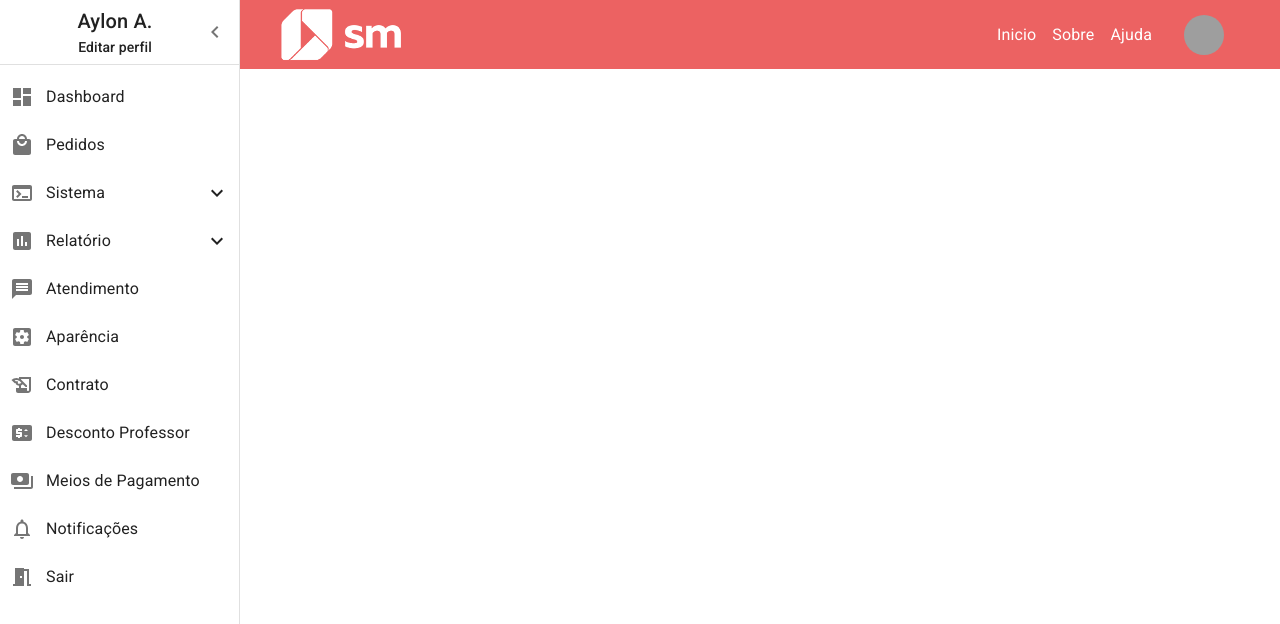
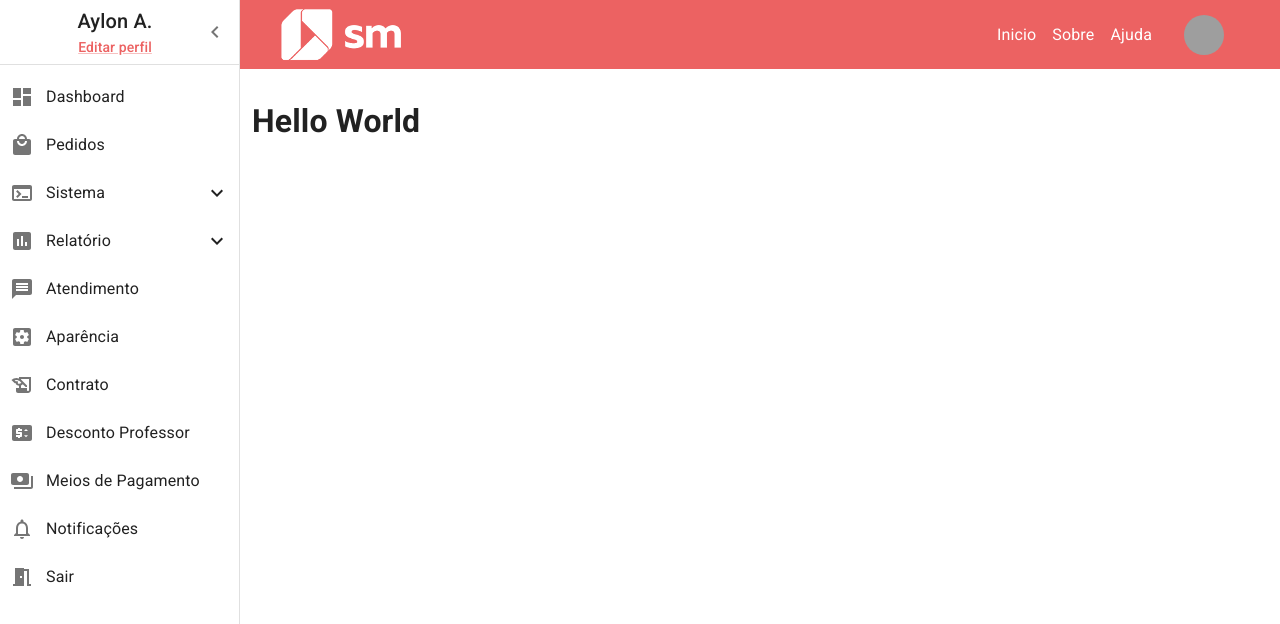
Before and after one commit to aylon-araujo/poc-smdireto, a React (Vite) app: page / in a window 1280 px wide. Shown: the top 624 px of the page. Built offline with nearby package versions, Linux system fonts and the light colour scheme; grey boxes are pictures that could not be loaded; the HTML template or start-up script is replaced by a standard one.

Commit message:
feat: improvement in layout component

```diff
--- a/src/presentation/components/Layout/Layout.tsx
+++ b/src/presentation/components/Layout/Layout.tsx
@@ -1,4 +1,3 @@
-import { useEffect, useState } from "react";
 import { styled, useTheme, Theme, CSSObject } from "@mui/material/styles";
 import MuiDrawer from "@mui/material/Drawer";
 import MuiAppBar, { AppBarProps as MuiAppBarProps } from "@mui/material/AppBar";
@@ -23,9 +22,11 @@ import {
   ListItem,
   Stack,
   Avatar,
+  Link,
 } from "@mui/material";
 
 import { SidebarList as list } from "./SidebarList";
+import { AppRouter } from "../../../routes";
 import {
   AppBarProps,
   LayoutProps,
@@ -175,7 +176,9 @@ export default function MiniDrawer({
         <DrawerHeader>
           <div style={{ width: "10rem", textAlign: "center" }}>
             <Typography variant="h6">Aylon A.</Typography>
-            <Typography variant="subtitle2">Editar perfil</Typography>
+            <Link href="/editar-perfil">
+              <Typography variant="subtitle2">Editar perfil</Typography>
+            </Link>
           </div>
           <IconButton onClick={handleDrawerClose}>
             {theme.direction === "rtl" ? (
@@ -190,12 +193,13 @@ export default function MiniDrawer({
           {list.map((item) => (
             <>
               <ListItem
-                key={item.id}
+                key={item.name}
                 disablePadding
                 sx={{ display: "block" }}
                 onClick={() => handleClick(item.description)}
               >
                 <ListItemButton
+                  onClick={item.onClick}
                   sx={{
                     minHeight: 48,
                     justifyContent: open ? "initial" : "center",
@@ -224,7 +228,7 @@ export default function MiniDrawer({
                   ) : null}
                 </ListItemButton>
               </ListItem>
-              {item.children && open ? (
+              {item.children ? (
                 <Collapse
                   in={itemOpen[item.description as keyof typeof itemOpen]}
                   timeout="auto"
@@ -245,6 +249,7 @@ export default function MiniDrawer({
       </Drawer>
       <Box component="main" sx={{ flexGrow: 1, p: 3 }}>
         <DrawerHeader />
+        <AppRouter />
       </Box>
     </Box>
   );
```
